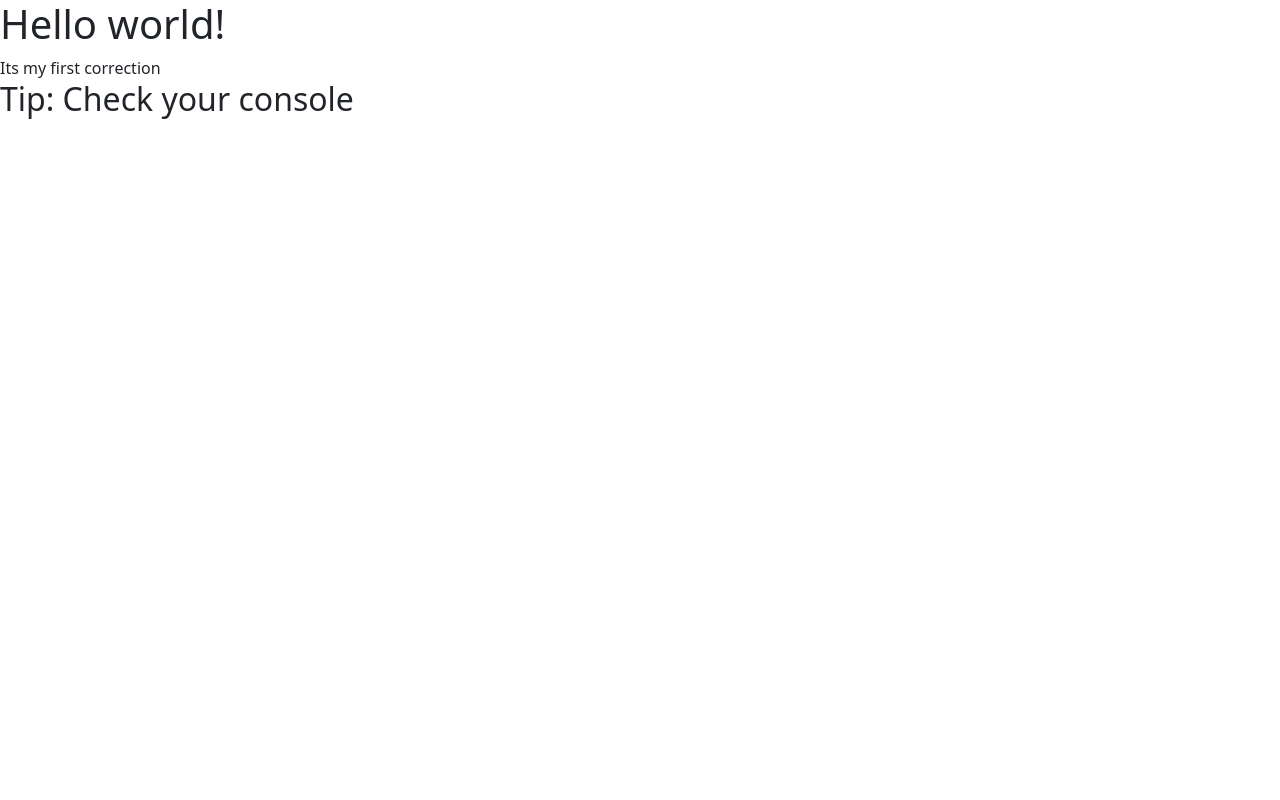
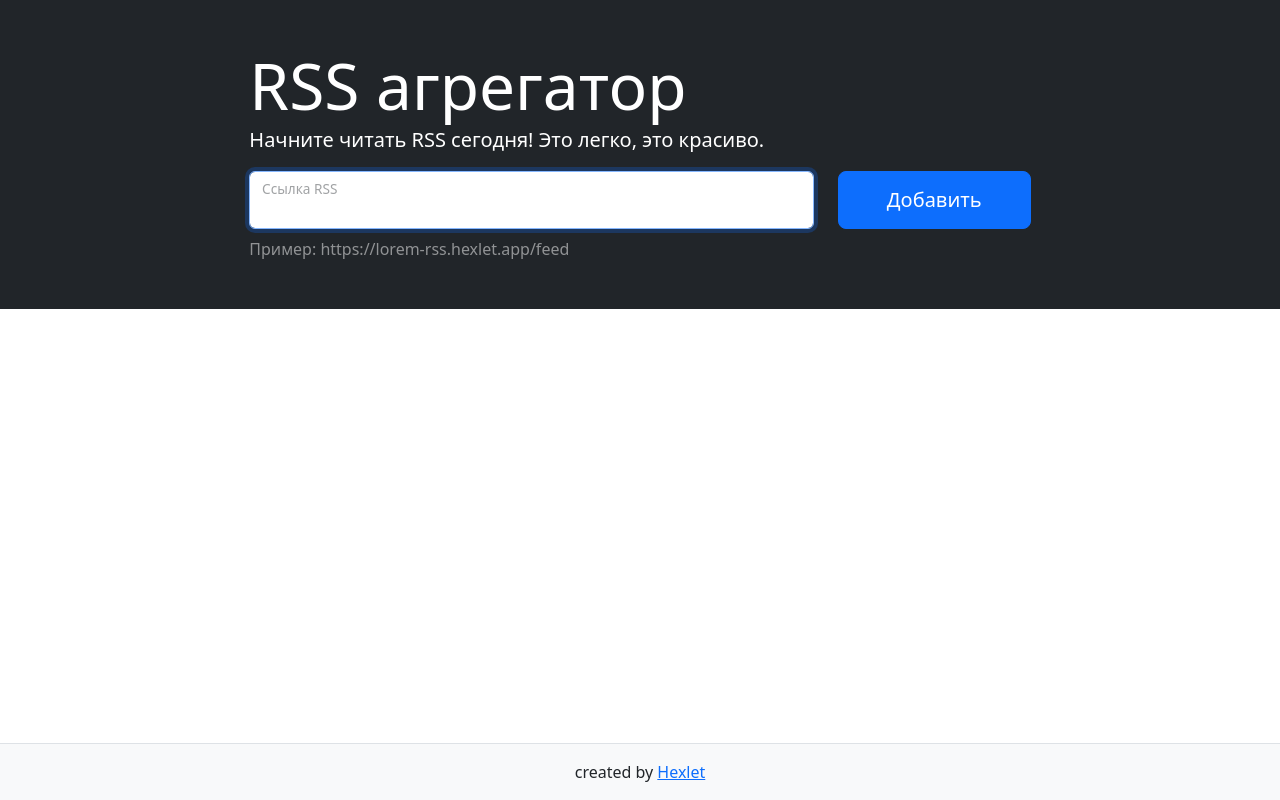
Before and after one commit to mikedruzhin/RSS-agregator, a website built with webpack: page index.html in a window 1280 px wide. Built offline with nearby package versions, Linux system fonts and the light colour scheme.

Commit message:
Added initial html layout

```diff
--- a/index.html
+++ b/index.html
@@ -3,12 +3,51 @@
   <head>
     <meta charset="utf-8" />
     <meta name="viewport" content="width=device-width, initial-scale=1">
+    <link href="https://cdn.jsdelivr.net/npm/bootstrap@5.0.2/dist/css/bootstrap.min.css" rel="stylesheet" integrity="sha384-EVSTQN3/azprG1Anm3QDgpJLIm9Nao0Yz1ztcQTwFspd3yD65VohhpuuCOmLASjC" crossorigin="anonymous">
     <title>Webpack App</title>
   </head>
-    <body>
-        <h1>Hello world!</h1>
-        <a>Its my first correction</a>
-        <h2>Tip: Check your console</h2>
+  <body class="d-flex flex-column min-vh-100">
+    <main class="flex-grow-1">
+      <section class="container-fluid bg-dark p-5">
+        <div class="row">
+          <div class="col-md-10 col-lg-8 mx-auto text-white">
+            <h1 class="display-3 mb-0">RSS агрегатор</h1>
+            <p class="lead">Начните читать RSS сегодня! Это легко, это красиво.</p>
+            <form action="" class="rss-form text-body">
+              <div class="row">
+                <div class="col">
+                  <div class="form-floating">
+                    <input id="url-input" autofocus="" required="" name="url" aria-label="url" class="form-control w-100" placeholder="ссылка RSS" autocomplete="off">
+                    <label for="url-input">Ссылка RSS</label>
+                  </div>
+                </div>
+                <div class="col-auto">
+                  <button type="submit" aria-label="add" class="h-100 btn btn-lg btn-primary px-sm-5">Добавить</button>
+                </div>
+              </div>
+            </form>
+            <p class="mt-2 mb-0 text-white-50">Пример: https://lorem-rss.hexlet.app/feed</p>
+            <p class="feedback m-0 position-absolute small text-danger"></p>
+          </div>
+        </div>
+      </section>
+      <section class="container-fluid container-xxl p-5">
+        <div class="row">
+          <div class="col-md-10 col-lg-8 order-1 mx-auto posts">
+          </div>
+          <div class="col-md-10 col-lg-4 mx-auto order-0 order-lg-1 feeds">
+          </div>
+        </div>
+      </section>
+    </main>
+    <footer class="footer border-top py-3 mt-5 bg-light">
+      <div class="container-xl">
+        <div class="text-center">created by <a href="https://ru.hexlet.io/professions/frontend/projects/11" target="_blank">Hexlet</a>
+        </div>
+      </div>
+    </footer>
+
+    <script src="https://cdn.jsdelivr.net/npm/bootstrap@5.0.2/dist/js/bootstrap.bundle.min.js" integrity="sha384-MrcW6ZMFYlzcLA8Nl+NtUVF0sA7MsXsP1UyJoMp4YLEuNSfAP+JcXn/tWtIaxVXM" crossorigin="anonymous"></script>
   </body>
 
 </html>
```
Lines whose indentation alone changed are shown as unchanged.
